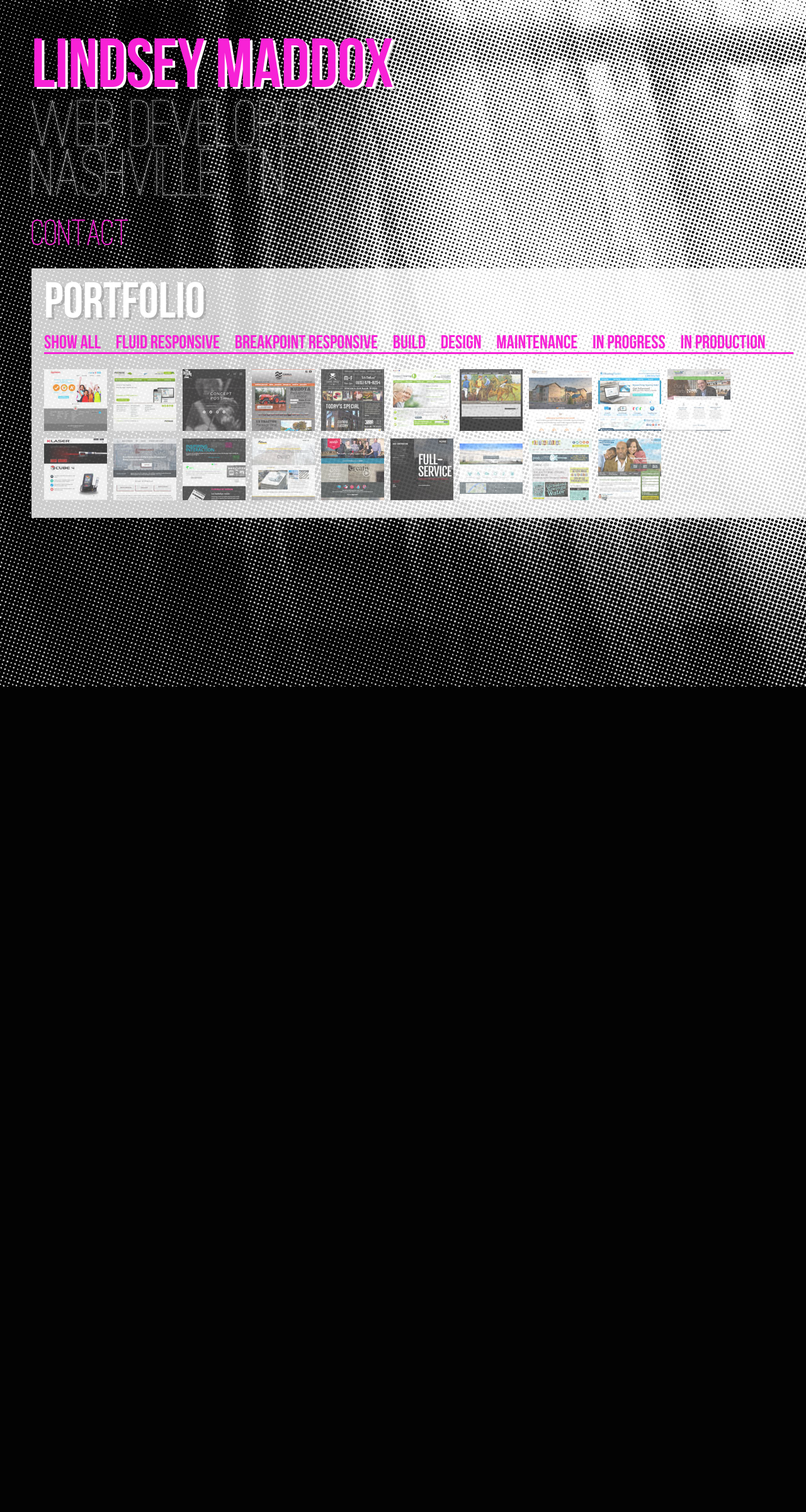
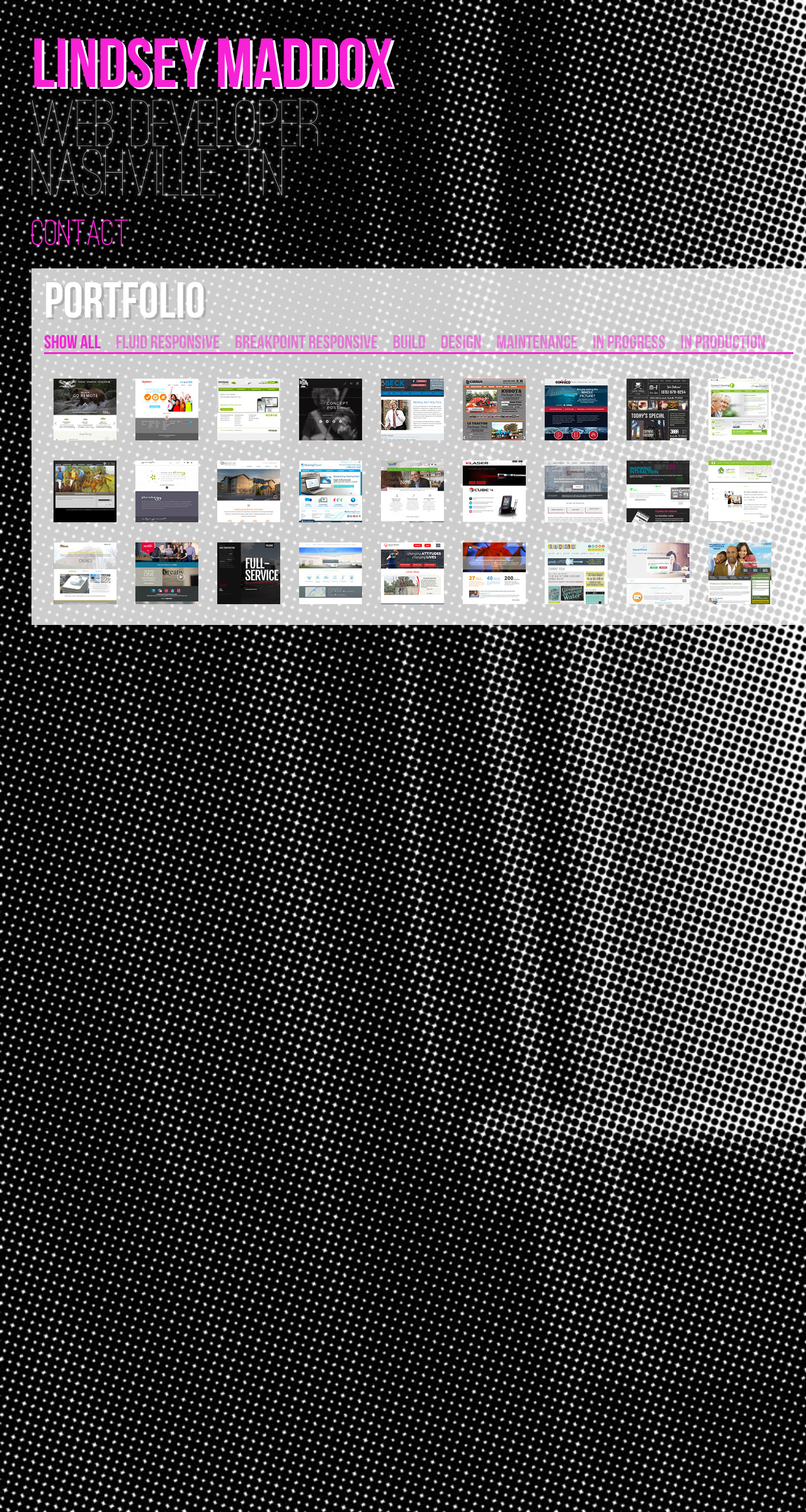
Before and after one commit to lindseyemaddox/lindseymaddox.com, a PHP site: page / in a window 1280 px wide. Shown: the whole page at 63% size. Before the commit the page ends 1090 px from the top, so only its background shows below. Run offline with PHP 8.4, Linux system fonts and the light colour scheme; some libraries are stand-ins or nearby versions.

Commit message:
fixed isotope css issue, added new sites

```diff
--- a/_styles/css/common.css
+++ b/_styles/css/common.css
@@ -396,7 +396,7 @@ em {
   background: url("/_img/bedroom-window.jpg") no-repeat center top transparent;
   background-size: cover;
   background-position: left;
-  height: 1090px;
+  height: 2400px;
   padding: 40px 0 0 50px;
 }
 .content h1 {
@@ -436,15 +436,23 @@ h3 {
   width: 100%;
   padding: 20px;
 }
-#filters {
+.content #filters {
   border-bottom: 3px solid #f722d6;
 }
-#filters li a {
+.content #filters li a {
   font: 30px "bebas_neueregular", arial, helvetica;
   display: block;
   width: auto;
   margin-right: 2%;
   float: left;
+  opacity: .5;
+}
+.content #filters li a.selected {
+  opacity: 1;
+}
+.content #filters li a:hover {
+  opacity: 1;
+  color: #f722d6;
 }
 #container {
   margin-top: 20px;
@@ -541,10 +549,7 @@ h3 {
   float: left;
   width: 100px;
   height: 100px;
-  margin: 5px;
-  padding: 10px;
-  background: #888;
-  color: #262524;
+  margin: 15px;
 }
 .element-item > * {
   margin: 0;
--- a/_styles/less/home.less
+++ b/_styles/less/home.less
@@ -6,7 +6,7 @@
 	background: url("/_img/bedroom-window.jpg") no-repeat center top transparent;
 	background-size: cover;
 	background-position: left;
-	height: 1090px;
+	height: 2400px;
 	padding: 40px 0 0 50px;
 	h1 {
 		font: 110px "bebas_neueregular", arial, helvetica;
@@ -45,7 +45,7 @@ h3 {
 	padding: 20px;
 }
 
-#filters {
+.content #filters {
 	border-bottom: 3px solid #f722d6;
 	li a {
 		font: 30px "bebas_neueregular", arial, helvetica;
@@ -53,6 +53,14 @@ h3 {
 		width: auto;
 		margin-right: 2%;
 		float: left;
+		opacity: .5;
+		&.selected {
+			opacity: 1;
+		}
+		&:hover {
+			opacity: 1;
+			color: #f722d6;
+		}
 	}
 }
 
--- a/_styles/less/isotope.less
+++ b/_styles/less/isotope.less
@@ -106,10 +106,7 @@
   float: left;
   width: 100px;
   height: 100px;
-  margin: 5px;
-  padding: 10px;
-  background: #888;
-  color: #262524;
+  margin: 15px;
 }
 
 .element-item > * {
--- a/index.php
+++ b/index.php
@@ -12,7 +12,6 @@ require_once($_SERVER['DOCUMENT_ROOT'].'/_includes/head.php'); // HTTP head
   })(window,document,'script','//www.google-analytics.com/analytics.js','ga');
 
   ga('create', 'UA-55633656-1', 'auto');
-  ga('require', 'displayfeatures');
   ga('send', 'pageview');
 
 </script>
@@ -57,83 +56,111 @@ require_once($_SERVER['DOCUMENT_ROOT'].'/_includes/header.php'); // header and n
 
  	<div id="container" class="clearfix">
 
-	    <a href="http://www.appletonlearning-test.com.php53-10.dfw1-1.websitetestlink.com/" target="_blank" class="element fluid build development">
+	    <a class="element-item design development">
+	    	<img src="/_img/angry-eagle-lodge-and-outfitters.jpg" alt="Angry Eagle Lodge & Outfitters website">
+	    </a><!--element-->
+
+	    <a href="http://appletonlearning.com/" target="_blank" class="element-item fluid build production">
 	    	<img src="/_img/appleton.jpg" alt="Appleton Learning website">
 	    </a><!--element-->
 
-	    <a href="http://betterhearingbyphonak.com/" target="_blank" class="element fluid build production">
+	    <a href="http://betterhearingbyphonak.com/" target="_blank" class="element-item fluid build production">
 	    	<img src="/_img/better-hearing-by-phonak.jpg" alt="Better Hearing by Phonak website">
 	    </a><!--element-->
 
-	    <a href="http://www.beyondtheboxproductions.com/" target="_blank" class="element fluid build production">
+	    <a href="http://www.beyondtheboxproductions.com/" target="_blank" class="element-item fluid build production">
 	    	<img src="/_img/beyond-the-box.jpg" alt="Beyond the Box Productions website">
 	    </a><!--element-->
 
-	    <a href="http://newtractorpackages.com/" target="_blank" class="element fluid design build production">
+	    <a href="http://www.beckfortn.com/" target="_blank" class="element-item build production">
+	    	<img src="/_img/bill-beck.jpg" alt="Bill Beck campaign website">
+	    </a><!--element-->
+
+	    <a href="http://newtractorpackages.com/" target="_blank" class="element-item fluid design build production">
 	    	<img src="/_img/cirrus-outdoor-power-equipment.jpg" alt="Cirrus Outdoor Power Equipment website">
 	    </a><!--element-->
 
-	    <a href="http://coffeelunchnashville.com/" target="_blank" class="element breakpoint design build production">
+	    <a href="http://www.connico.com.php53-14.dfw1-1.websitetestlink.com/" target="_blank" class="element-item build development">
+	    	<img src="/_img/connico.jpg" alt="Connico website">
+	    </a><!--element-->
+
+	    <a class="element-item breakpoint design build">
 	    	<img src="/_img/coffee-lunch.jpg" alt="Coffee, Lunch. website">
 	    </a><!--element-->
 
-	    <a href="http://www.connecthearing.com/" target="_blank" class="element production breakpoint maintenance">
+	    <a href="http://www.connecthearing.com/" target="_blank" class="element-item production breakpoint maintenance">
 	    	<img src="/_img/connect-hearing.jpg" alt="Connect Hearing website">
 	    </a><!--element-->
 
-	    <a href="http://www.covenantcap.com/" target="_blank" class="element breakpoint build production">
+	    <a href="http://www.covenantcap.com/" target="_blank" class="element-item breakpoint build production">
 	    	<img src="/_img/covenant-capital-management.jpg" alt="Covenant Capital Management website">
 	    </a><!--element-->
 
-	    <a href="http://www.greystonebd.com/" target="_blank" class="element fluid build production">
+	    <a href="http://www.greenapplestrategy-test.com.php53-14.dfw1-1.websitetestlink.com/" target="_blank" class="element-item fluid build development">
+	    	<img src="/_img/green-apple-strategy.jpg" alt="Green Apple Strategy website">
+	    </a><!--element-->
+
+	    <a href="http://www.greystonebd.com/" target="_blank" class="element-item fluid build production">
 	    	<img src="/_img/greystone.jpg" alt="Greystone website">
 	    </a><!--element-->
 
-	    <a href="http://www.hearingplanet.com/" target="_blank" class="element maintenance breakpoint production">
+	    <a href="http://www.hearingplanet.com/" target="_blank" class="element-item maintenance breakpoint production">
 	    	<img src="/_img/hearing-planet.jpg" alt="Hearing Planet website">
 	    </a><!--element-->
 
-	    <a href="http://www.johnrayfortennessee.com/" target="_blank" class="element build fluid production">
+	    <a href="http://www.johnrayfortennessee.com/" target="_blank" class="element-item build fluid production">
 	    	<img src="/_img/john-ray-clemmons.jpg" alt="John Ray Clemmons website">
 	    </a><!--element-->
 
-	    <a href="http://www.k-laserusa.com.php54-1.dfw1-2.websitetestlink.com/" target="_blank" class="element build fluid development">
+	    <a href="http://www.k-laserusa.com.php54-1.dfw1-2.websitetestlink.com/" target="_blank" class="element-item build fluid development">
 	    	<img src="/_img/k-laser.jpg" alt="K-Laser website">
 	    </a><!--element-->
 
-	    <a href="http://landonlackeylaw.com/" target="_blank" class="element build fluid production">
+	    <a href="http://landonlackeylaw.com/" target="_blank" class="element-item build fluid production">
 	    	<img src="/_img/landon-lackey.jpg" alt="Landon Lackey website">
 	    </a><!--element-->
 
-	    <!-- <a href="http://staging.lyrichearing.com/" target="_blank" class="element build fluid development">
-	    	<img src="/_img/lyric.jpg" alt="Lyric Hearing Aids website">
-	    </a> --><!--element-->
-
-	    <a href="http://meetidesign.com/" target="_blank" class="element build fluid production">
+	    <a href="http://meetidesign.com/" target="_blank" class="element-item build fluid production">
 	    	<img src="/_img/meet-idesign.jpg" alt="iDesign, Inc. website">
 	    </a><!--element-->
 
-	    <a href="http://roofingbymidsouth.com/" target="_blank" class="element build fluid production">
+	    <a href="http://www.neighborhoodhealthtn-test.org.php53-10.dfw1-1.websitetestlink.com/" target="_blank" class="element-item build fluid development">
+	    	<img src="/_img/neighborhood-health.jpg" alt="Neighborhood Health website">
+	    </a><!--element-->
+
+	    <a href="http://roofingbymidsouth.com/" target="_blank" class="element-item build fluid production">
 	    	<img src="/_img/midsouth-construction.jpg" alt="MidSouth Construction website">
 	    </a><!--element-->
 
-	    <a href="http://www.2dimes.com.php53-9.dfw1-1.websitetestlink.com/" target="_blank" class="element build fluid development">
+	    <a href="http://www.2dimes.com/" target="_blank" class="element-item build fluid production">
 	    	<img src="/_img/paradigm.jpg" alt="Paradigm website">
 	    </a><!--element-->
 
-	    <a href="http://www.roseconstruction.com/" target="_blank" class="element build development">
+	    <a href="http://www.roseconstruction.com/" target="_blank" class="element-item build production">
 	    	<img src="/_img/rose-construction.jpg" alt="Rose Construction website">
 	    </a><!--element-->
 
-	    <a href="http://www.sharedhospital.com.php53-15.dfw1-1.websitetestlink.com/" target="_blank" class="element build fluid development">
+	    <a href="http://www.sharedhospital.com/" target="_blank" class="element-item build fluid production">
 	    	<img src="/_img/shared-hospital.jpg" alt="Shared Hospital Services website">
 	    </a><!--element-->
 
-	    <a href="http://theeastnashvillian.com/" target="_blank" class="element build fluid production">
+	    <a href="http://www.specialolympicstn-test.com.php53-10.dfw1-1.websitetestlink.com/" target="_blank" class="element-item build fluid development">
+	    	<img src="/_img/special-olympics.jpg" alt="Special Olympics TN website">
+	    </a><!--element-->
+
+	    <a href="http://www.tnrmt.com/" target="_blank" class="element-item build fluid production">
+	    	<img src="/_img/tennessee-risk-management-trust.jpg" alt="Tennessee Risk Management Trust website">
+	    </a><!--element-->
+
+	    <a href="http://theeastnashvillian.com/" target="_blank" class="element-item build fluid production">
 	    	<img src="/_img/the-east-nashvillian.jpg" alt="The East Nashvillian website">
 	    </a><!--element-->
 
-	    <a href="http://www.veteransdisabilitybenefits.net/" target="_blank" class="element build breakpoint production">
+	    <a href="http://thesmartpops.com/" target="_blank" class="element-item build fluid production">
+	    	<img src="/_img/the-smart-pops.jpg" alt="Smart Pops website">
+	    </a><!--element-->
+
+	    <a href="http://www.veteransdisabilitybenefits.net/" target="_blank" class="element-item build breakpoint production">
 	    	<img src="/_img/veterans-disability-benefits.jpg" alt="Veterans Disability Benefits website">
 	    </a><!--element-->
 
```
Also changed, not shown: _img/angry-eagle-lodge-and-outfitters.jpg (added), _img/bill-beck.jpg (added), _img/cirrus-outdoor-power-equipment.jpg, _img/connico.jpg (added), _img/green-apple-strategy.jpg (added), _img/neighborhood-health.jpg (added), _img/special-olympics.jpg (added), _img/tennessee-risk-management-trust.jpg (added), _img/the-smart-pops.jpg (added), 1 other file.
